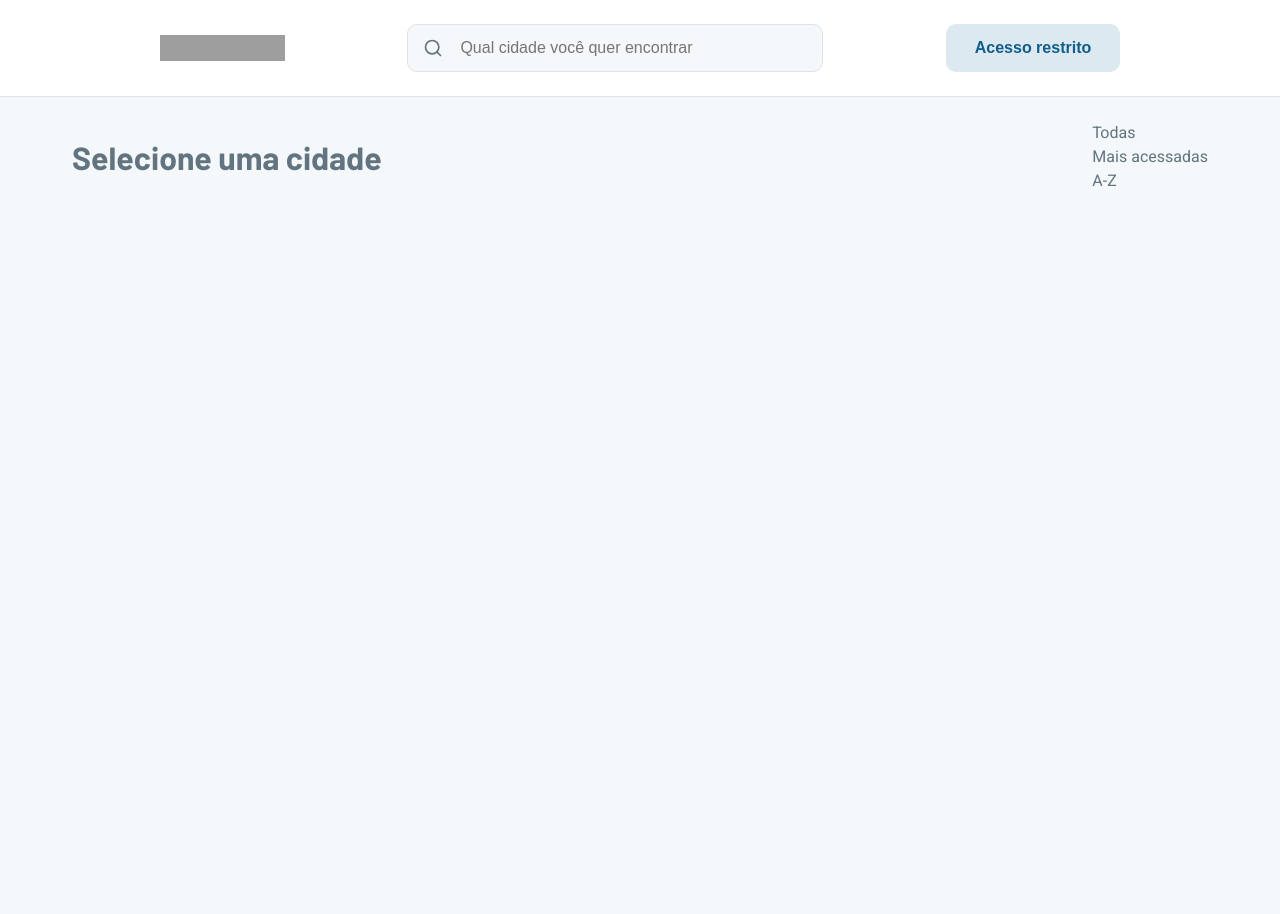
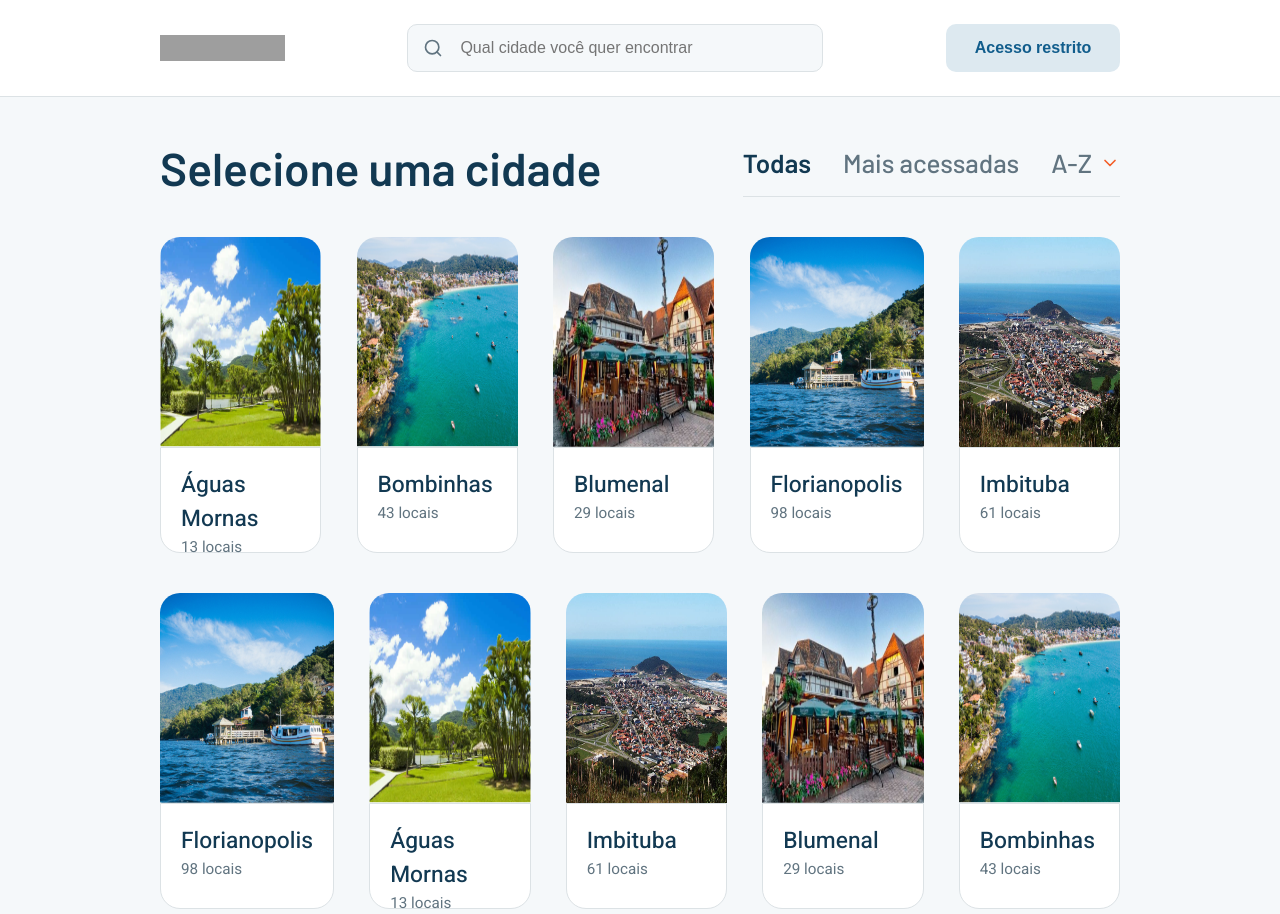
Before and after one commit to gitirana/traveler-web, a React (Create React App) app: page /cities in a window 1280 px wide. Built offline with nearby package versions, Linux system fonts and the light colour scheme; grey boxes are pictures that could not be loaded.

Commit message:
style: finishing search page

```diff
--- a/src/components/Header/index.tsx
+++ b/src/components/Header/index.tsx
@@ -47,8 +47,3 @@ const Header: React.FC = () => {
 };
 
 export default Header;
-function useField(
-  name: void,
-): { fieldName: any; defaultValue: any; registerField: any } {
-  throw new Error('Function not implemented.');
-}
--- a/src/pages/CitiesList/index.tsx
+++ b/src/pages/CitiesList/index.tsx
@@ -1,6 +1,16 @@
 import React from 'react';
+import { FiChevronDown } from 'react-icons/fi';
+
+import Card from '../../components/Card';
 import Header from '../../components/Header';
-import { Container, Title, Menu } from './styles';
+
+import { Container, Title, Menu, ContainerList } from './styles';
+
+import Florianopolis from '../../assets/img/florianopolis.jpg';
+import AguasMornas from '../../assets/img/aguas-mornas.png';
+import Bombinhas from '../../assets/img/bombinhas.png';
+import Blumenal from '../../assets/img/blumenal.png';
+import Imbituba from '../../assets/img/imbituba.jpg';
 
 const CitiesList: React.FC = () => {
   return (
@@ -11,11 +21,30 @@ const CitiesList: React.FC = () => {
           <h1>Selecione uma cidade</h1>
 
           <Menu>
-            <p>Todas</p>
+            <p className="active">Todas</p>
             <p>Mais acessadas</p>
-            <p>A-Z</p>
+            <p>
+              A-Z
+              <FiChevronDown size={20} />
+            </p>
           </Menu>
         </Title>
+
+        <ContainerList>
+          <Card name="Águas Mornas" img={AguasMornas} numPlaces={13} />
+          <Card name="Bombinhas" img={Bombinhas} numPlaces={43} />
+          <Card name="Blumenal" img={Blumenal} numPlaces={29} />
+          <Card name="Florianopolis" img={Florianopolis} numPlaces={98} />
+          <Card name="Imbituba" img={Imbituba} numPlaces={61} />
+        </ContainerList>
+
+        <ContainerList>
+          <Card name="Florianopolis" img={Florianopolis} numPlaces={98} />
+          <Card name="Águas Mornas" img={AguasMornas} numPlaces={13} />
+          <Card name="Imbituba" img={Imbituba} numPlaces={61} />
+          <Card name="Blumenal" img={Blumenal} numPlaces={29} />
+          <Card name="Bombinhas" img={Bombinhas} numPlaces={43} />
+        </ContainerList>
       </Container>
     </div>
   );
--- a/src/pages/CitiesList/styles.ts
+++ b/src/pages/CitiesList/styles.ts
@@ -1,23 +1,66 @@
 import styled from 'styled-components';
 
 export const Container = styled.div`
-  height: 100vh;
-  max-width: 1200px;
-  margin: 0 auto;
-  padding: 1.5rem 2rem 0 2rem;
+  padding: 0 10rem;
 
   display: flex;
   flex-direction: column;
-
-  @media (max-width: 540px) {
-    padding: 1.5rem 0 0 0;
-  }
 `;
 
 export const Title = styled.div`
   display: flex;
   align-items: center;
   justify-content: space-between;
+  margin-top: 2.5rem;
+
+  h1 {
+    font-size: 2.875rem;
+    font-weight: 600;
+    color: var(--title);
+  }
 `;
 
-export const Menu = styled.div``;
+export const Menu = styled.div`
+  display: flex;
+  flex-direction: row;
+  margin-top: 0.625rem;
+
+  border-bottom: 1px solid var(--secondaryShape);
+
+  p {
+    color: var(--text);
+    font-size: 1.625rem;
+    font-family: Barlow;
+    margin-bottom: 1.125rem;
+
+    & + p {
+      margin-left: 2rem;
+    }
+
+    svg {
+      color: var(--orange);
+      margin-left: 0.5rem;
+      cursor: pointer;
+    }
+  }
+
+  .active {
+    font-weight: 600;
+    color: var(--title);
+  }
+`;
+
+export const ContainerList = styled.div`
+  display: flex;
+  margin-top: 2.5rem;
+
+  max-width: 1920px;
+
+  div {
+    cursor: pointer;
+  }
+
+  div + div {
+    margin-left: 2.2rem;
+  }
+`;
```
Also changed, not shown: src/assets/img/imbituba.jpg (added).
